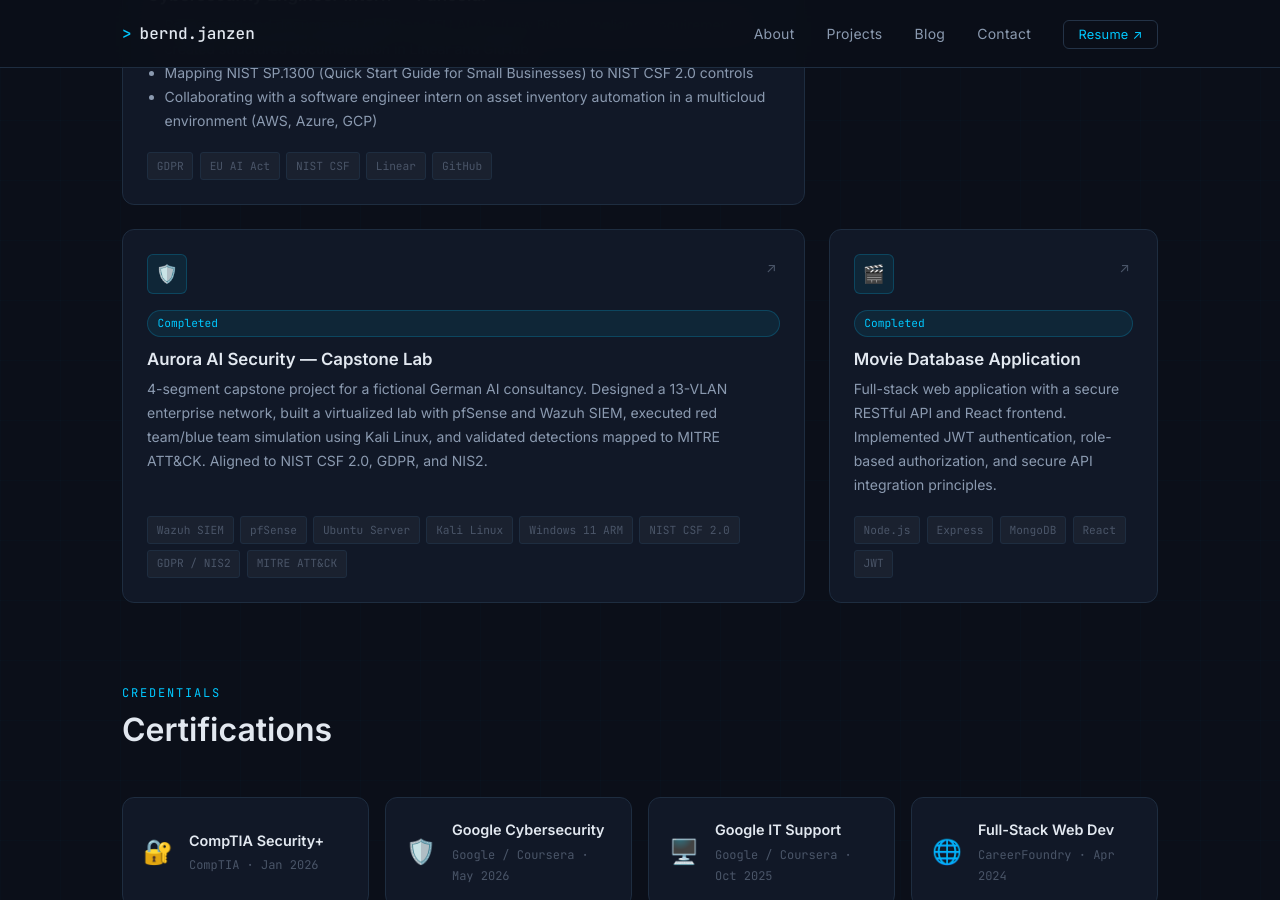
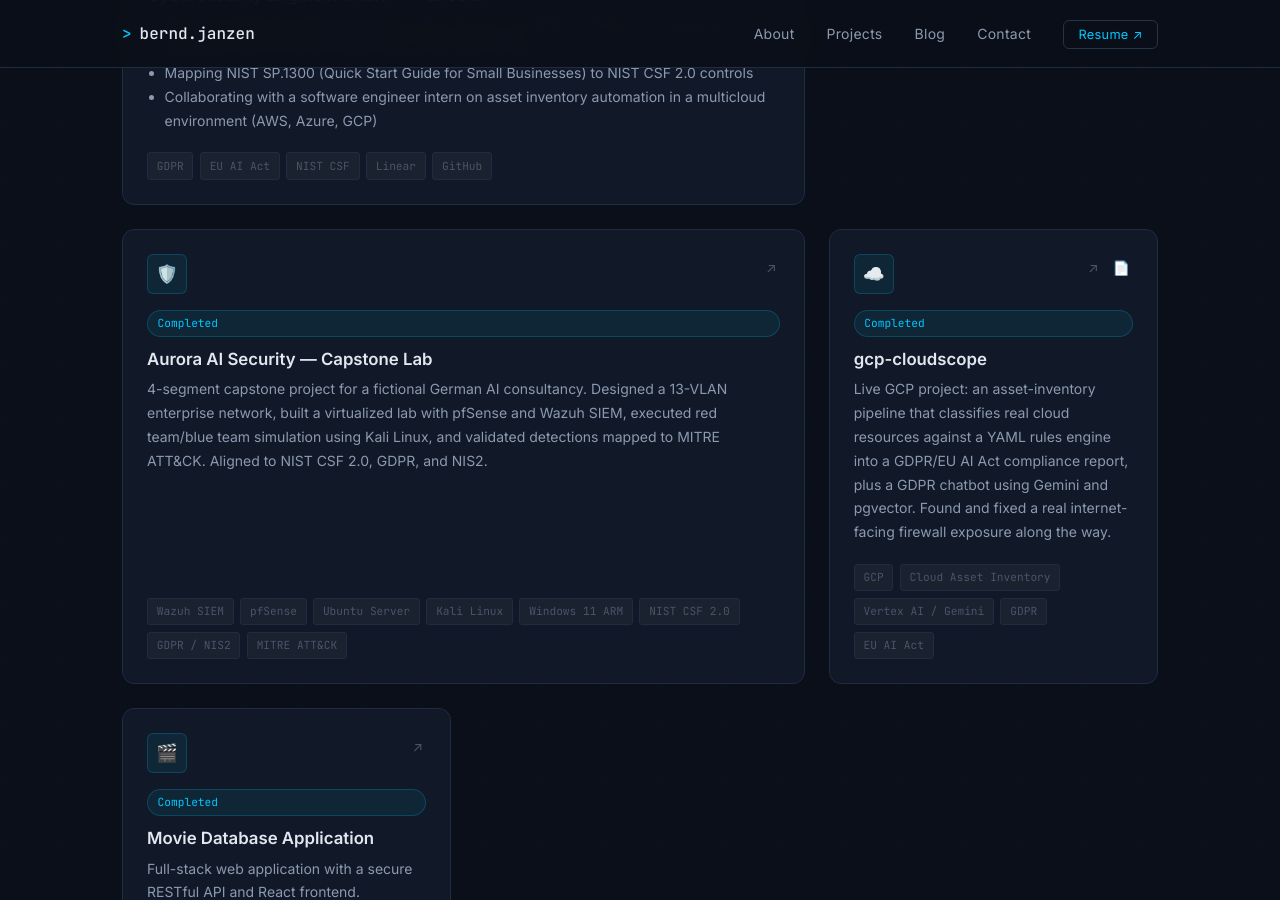
Before and after one commit to manjou/manjou.github.io, a Jekyll site: the page built from index.html, in a window 1280 px wide and 900 px high, scrolled down 2264 px. Built offline with Jekyll 4.4.1, drawn with Linux system fonts in a browser that asks for light colours.

Commit message:
Add gcp-cloudscope card to homepage project grid
Regular-size card (not featured — that tier stays reserved for the
current internship and the capstone), with a link through to the full
writeup at /projects/gcp-cloudscope/.

```diff
--- a/index.html
+++ b/index.html
@@ -182,6 +182,28 @@
           <span class="tech-tag">MITRE ATT&amp;CK</span>
         </div>
       </div>
+      <!-- gcp-cloudscope -->
+      <div class="project-card">
+        <div class="project-header">
+          <div class="project-icon">☁️</div>
+          <div class="project-links">
+            <a href="https://github.com/manjou/gcp-cloudscope" target="_blank" rel="noopener" class="project-link" title="GitHub">↗</a>
+            <a href="{{ '/projects/gcp-cloudscope/' | relative_url }}" class="project-link" title="Full writeup">📄</a>
+          </div>
+        </div>
+        <span class="project-status completed">Completed</span>
+        <h3 class="project-name">gcp-cloudscope</h3>
+        <p class="project-desc">
+          Live GCP project: an asset-inventory pipeline that classifies real cloud resources against a YAML rules engine into a GDPR/EU AI Act compliance report, plus a GDPR chatbot using Gemini and pgvector. Found and fixed a real internet-facing firewall exposure along the way.
+        </p>
+        <div class="project-tech">
+          <span class="tech-tag">GCP</span>
+          <span class="tech-tag">Cloud Asset Inventory</span>
+          <span class="tech-tag">Vertex AI / Gemini</span>
+          <span class="tech-tag">GDPR</span>
+          <span class="tech-tag">EU AI Act</span>
+        </div>
+      </div>
       <!-- Movie DB App -->
       <div class="project-card">
         <div class="project-header">
```
